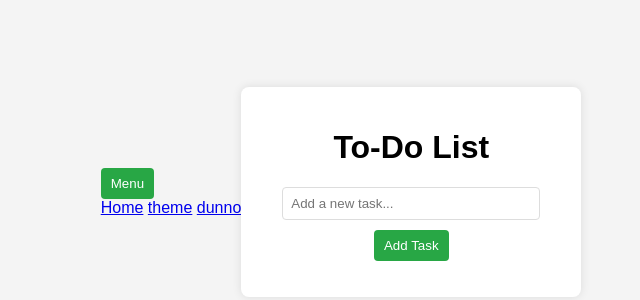
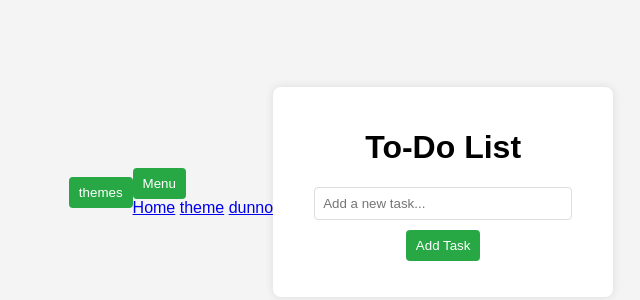
Before and after one commit to A-VAFAEE/To-Do-List-javascript, a plain HTML site: page one.html in a window 1280 px wide. Shown: the part 208-508 px from the top of the page, without its empty margins (299-939 px from the left). Drawn offline with Linux system fonts and the light colour scheme.

Commit message:
Update page1.html

```diff
--- a/one.html
+++ b/one.html
@@ -9,14 +9,17 @@
 </head>
 
 <body>
-    <div class="upperRight"><div class="dropdown">
+  <div><button id="themeButton">themes</button></div>
+    <div class="upperRight">
+      <div class="dropdown">
         <button class="dropbtn">Menu</button>
         <div class="dropdown-content">
           <a href="one.html">Home</a>
           <a href="two.html">theme</a>
           <a href="three.html">dunno</a>
         </div>
-      </div></div>
+      </div>
+    </div>
   <div class="todo-container">
     <h1>To-Do List</h1>
     <input type="text" id="todo-input" placeholder="Add a new task...">
```
